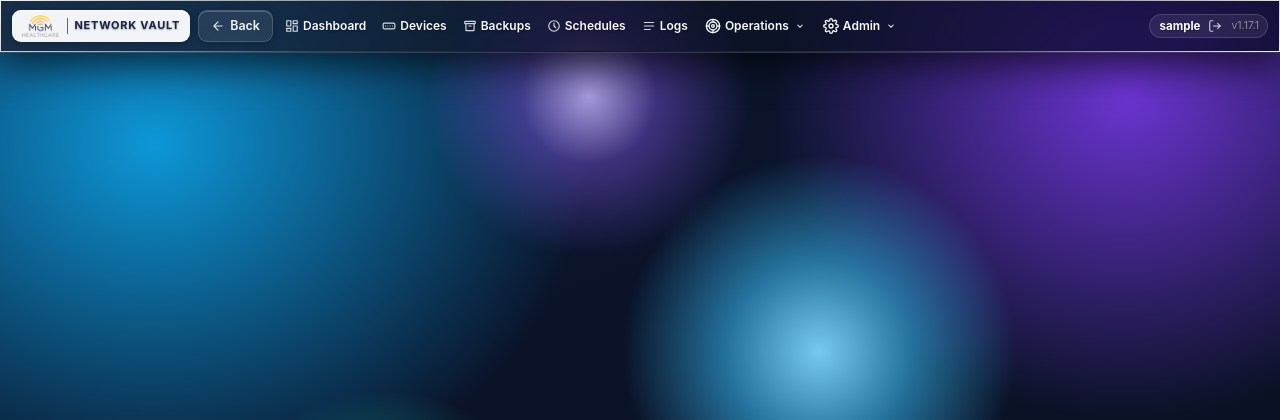
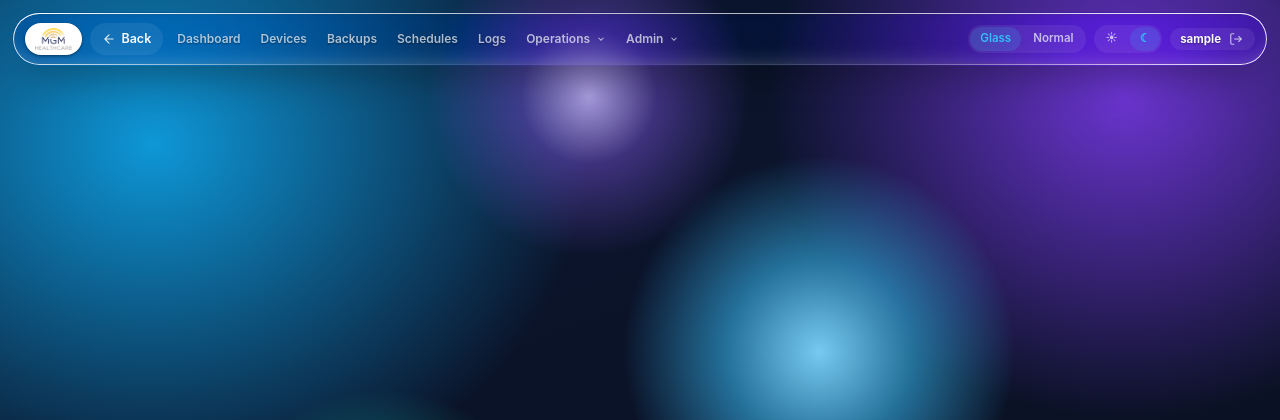
Before and after one commit to MGMHC/mgm-network-vault, a Flask app: a page that uses network_vault/templates/base.html in a window 1280 px wide. Shown: the top 420 px of the page. Run offline with Flask 3, Linux system fonts and the light colour scheme; the visitor is signed in with stand-in values (Sample User, id 1).

Commit message:
feat(theme): floating menu bar with glass lens, sub-row strip, Glass/Normal and Day/Night switches

```diff
--- a/network_vault/static/app.css
+++ b/network_vault/static/app.css
@@ -227,24 +227,19 @@
   box-sizing: border-box;
 }
 
-/* ── Top Navigation Bar Header (Liquid Glass Dock) ───────────────────────── */
+/* ── Top Navigation Bar Header (floating glass bar) ──────────────────────── */
+/* A wide pill floating 12px from the top and sides. The glass blur and the gradient edge are
+   drawn by theme.css (only under data-look=glass); Normal gets a solid panel and a hairline. */
 .top-nav-bar {
   position: sticky;
-  top: 0;
+  top: 12px;
   z-index: 300;
-  background: linear-gradient(135deg, rgba(255, 255, 255, 0.08) 0%, rgba(255, 255, 255, 0.03) 50%, rgba(255, 255, 255, 0.01) 100%), rgba(6, 11, 24, 0.78) !important;
-  color: var(--side-text);
-  box-shadow: 0 12px 38px rgba(0, 0, 0, 0.65), inset 0 1px 0 rgba(255, 255, 255, 0.22), inset 0 -1px 0 rgba(0, 0, 0, 0.35) !important;
-  border-bottom: 1px solid rgba(255, 255, 255, 0.14) !important;
-}
-
-.top-nav-bar::after {
-  content: "";
-  position: absolute;
-  inset: 0 0 auto 0;
-  height: 1px;
-  background: linear-gradient(90deg, transparent 5%, rgba(255, 255, 255, 0.45) 50%, transparent 95%);
-  pointer-events: none;
+  margin: 12px 12px 0;
+  background: var(--panel-strong);
+  color: var(--text);
+  border: 1px solid var(--border);
+  border-radius: 999px;
+  box-shadow: var(--shadow);
 }
 
 .top-nav-inner {
@@ -274,17 +271,16 @@
   height: 32px;
   box-sizing: border-box;
   text-decoration: none;
-  background: rgba(255, 255, 255, 0.95);
+  background: #ffffff;
   padding: 0 10px;
-  border-radius: 9px;
-  box-shadow: 0 2px 10px rgba(0, 0, 0, 0.3), inset 0 1px 0 rgba(255, 255, 255, 0.8);
-  transition: transform 0.15s ease, box-shadow 0.15s ease;
+  border-radius: 999px;
+  box-shadow: 0 1px 3px var(--drop);
+  transition: transform 0.15s ease;
 }
 
 .nav-brand:hover {
   text-decoration: none;
   transform: translateY(-1px);
-  box-shadow: 0 4px 14px rgba(56, 189, 248, 0.4);
 }
 
 .nav-brand-logo {
@@ -303,31 +299,31 @@
   padding-left: 6px;
   white-space: nowrap;
 }
+/* theme-exempt:end */
 
 /* Back Button */
 .back-btn,
 .nav-brand-group .back-btn,
 .top-nav-bar .back-btn {
-  display: inline-flex !important;
-  align-items: center !important;
-  justify-content: center !important;
-  gap: 5px !important;
-  height: 32px !important;
-  padding: 0 12px !important;
-  border-radius: 9px !important;
-  box-sizing: border-box !important;
-  background: rgba(255, 255, 255, 0.08) !important;
-  border: 1px solid rgba(255, 255, 255, 0.16) !important;
-  color: #f1f5f9 !important;
-  font: inherit !important;
-  font-size: 12.5px !important;
-  font-weight: 600 !important;
-  line-height: 1 !important;
-  margin: 0 !important;
-  cursor: pointer !important;
-  box-shadow: inset 0 1px 0 rgba(255, 255, 255, 0.22), 0 2px 8px rgba(0, 0, 0, 0.25) !important;
-  transition: all 0.18s cubic-bezier(0.16, 1, 0.3, 1) !important;
-  vertical-align: middle !important;
+  display: inline-flex;
+  align-items: center;
+  justify-content: center;
+  gap: 5px;
+  height: 32px;
+  padding: 0 12px;
+  border-radius: 999px;
+  box-sizing: border-box;
+  background: var(--chip);
+  border: 0;
+  color: var(--text);
+  font: inherit;
+  font-size: 12.5px;
+  font-weight: 600;
+  line-height: 1;
+  margin: 0;
+  cursor: pointer;
+  transition: background-color 0.18s ease, color 0.18s ease;
+  vertical-align: middle;
 }
 
 .back-btn svg,
@@ -366,15 +359,15 @@
   gap: 5px;
   height: 32px;
   box-sizing: border-box;
-  padding: 0 11px;
-  border-radius: 9px;
-  color: var(--side-text);
+  padding: 0 12px;
+  border-radius: 999px;
+  color: var(--text-dim);
   font-size: 12.5px;
   font-weight: 600;
   line-height: 1;
   text-decoration: none;
   white-space: nowrap;
-  transition: all 0.15s ease;
+  transition: background-color 0.15s ease, color 0.15s ease;
   margin: 0;
 }
 
@@ -413,17 +409,20 @@
   display: inline-flex;
   align-items: center;
   gap: 5px;
-  padding: 6px 10px;
-  border-radius: 8px;
-  color: var(--side-text);
+  height: 32px;
+  box-sizing: border-box;
+  padding: 0 10px 0 12px;
+  border-radius: 999px;
+  color: var(--text-dim);
   background: transparent;
-  border: 1px solid transparent;
+  border: 0;
   font: inherit;
   font-size: 12.5px;
   font-weight: 600;
+  line-height: 1;
   cursor: pointer;
   white-space: nowrap;
-  transition: all 0.15s ease;
+  transition: background-color 0.15s ease, color 0.15s ease;
 }
 
 .nav-dropdown-btn svg {
@@ -568,27 +540,67 @@
   flex-shrink: 0;
 }
 
+/* Glass | Normal and Day | Night switches (the same control sits in the mobile drawer). */
+.theme-seg {
+  display: inline-flex;
+  align-items: center;
+  gap: 2px;
+  padding: 2px;
+  border-radius: 999px;
+  background: var(--chip);
+}
+
+.theme-seg button {
+  display: inline-flex;
+  align-items: center;
+  justify-content: center;
+  height: 24px;
+  min-width: 28px;
+  padding: 0 10px;
+  border: 0;
+  border-radius: 999px;
+  background: transparent;
+  color: var(--text-dim);
+  font: inherit;
+  font-size: 11.5px;
+  font-weight: 600;
+  line-height: 1;
+  cursor: pointer;
+  transition: background-color 0.15s ease, color 0.15s ease;
+}
+
+.theme-seg button:hover {
+  color: var(--text);
+}
+
+.theme-seg button[aria-pressed="true"] {
+  background: var(--accent-soft);
+  color: var(--accent);
+}
+
 /* Site Switcher Pill */
 .top-nav-right .site-switcher-pill {
   display: inline-flex;
   align-items: center;
   gap: 5px;
-  padding: 2px 8px;
-  background: rgba(255, 255, 255, 0.12);
-  border: 1px solid rgba(255, 255, 255, 0.2);
-  border-radius: 99px;
-  transition: border-color 0.15s ease;
+  padding: 2px 10px;
+  background: var(--chip);
+  border: 0;
+  border-radius: 999px;
+  box-shadow: none;
+  transition: background-color 0.15s ease;
   max-width: 220px;
 }
 
 .top-nav-right .site-switcher-pill:hover {
-  border-color: var(--mgm-chrome);
+  background: var(--chip-hover);
+  box-shadow: none;
 }
 
 .top-nav-right .site-switcher-pill .s-icon {
   display: flex;
   align-items: center;
-  color: var(--mgm-chrome);
+  color: var(--accent);
 }
 
 .top-nav-right .site-switcher-pill .s-icon svg {
@@ -633,12 +652,12 @@
   display: inline-flex;
   align-items: center;
   gap: 6px;
-  padding: 2px 8px 2px 10px;
-  background: rgba(255, 255, 255, 0.08);
-  border: 1px solid rgba(255, 255, 255, 0.14);
-  border-radius: 99px;
+  padding: 2px 10px;
+  background: var(--chip);
+  border: 0;
+  border-radius: 999px;
   font-size: 11.5px;
-  color: #ffffff;
+  color: var(--text);
   flex-shrink: 0;
 }
 
@@ -659,20 +678,20 @@
 .nav-logout-btn {
   display: flex;
   align-items: center;
-  color: rgba(255, 255, 255, 0.75);
+  color: var(--text-dim);
   padding: 2px;
   border-radius: 4px;
   transition: color 0.15s ease;
 }
 
 .nav-logout-btn:hover {
-  color: #f87171;
+  color: var(--bad);
   text-decoration: none;
 }
 
 .nav-version {
   font-size: 10.5px;
-  color: rgba(255, 255, 255, 0.5);
+  color: var(--muted);
   margin-left: 1px;
 }
 
@@ -953,32 +974,38 @@
   display: inline-flex;
   align-items: center;
   gap: 5px;
-  padding: 4px 9px;
-  border-radius: 6px;
+  padding: 4px 10px;
+  border-radius: 999px;
   font-size: 11.5px;
   font-weight: 600;
-  color: #fca5a5;
-  background: rgba(239, 68, 68, 0.15);
-  border: 1px solid rgba(239, 68, 68, 0.3);
+  color: var(--bad);
+  background: var(--bad-soft);
   text-decoration: none;
   white-space: nowrap;
-  transition: all 0.15s ease;
+  transition: opacity 0.15s ease;
 }
 
 .mobile-logout-btn:hover,
 .mobile-logout-btn:active {
-  background: rgba(239, 68, 68, 0.28);
-  color: #ffffff;
+  opacity: 0.8;
   text-decoration: none;
 }
 
 .mobile-version-tag {
   font-size: 10.5px;
-  color: rgba(255, 255, 255, 0.45);
+  color: var(--muted);
   text-align: center;
 }
 
 /* ── Responsive Top Bar Adjustments ───────────────────────────────────────── */
+/* The bar now also carries the theme switches: shed the least useful bits first. */
+@media (max-width: 1600px) {
+  .nav-brand-text,
+  .nav-version {
+    display: none;
+  }
+}
+
 @media (max-width: 1280px) {
   .top-nav-inner {
     padding: 0 12px;
@@ -987,7 +1014,7 @@
 
   .top-nav-links .nav-item,
   .nav-dropdown-btn {
-    padding: 4px 6px;
+    padding: 0 8px;
     font-size: 12px;
     gap: 4px;
   }
--- a/network_vault/static/app.js
+++ b/network_vault/static/app.js
@@ -21,6 +21,33 @@
   if (ms) setTimeout(() => el.remove(), ms);
   return el;
 }
+
+// Theme: look (glass|normal) and mode (dark|light), remembered per user (see theme.py).
+// Applies immediately, mirrors into the nv_theme cookie (so the next page paints right even before
+// login state is known), then saves to the account. A failed save keeps the look and says so.
+function setTheme({ look, mode }) {
+  const root = document.documentElement;
+  look = look || root.dataset.look;
+  mode = mode || root.dataset.mode;
+  root.dataset.look = look;
+  root.dataset.mode = mode;
+  const scheme = document.querySelector('meta[name="color-scheme"]');
+  if (scheme) scheme.content = mode;
+  document.querySelectorAll('[data-set-look]').forEach(b => b.setAttribute('aria-pressed', String(b.dataset.setLook === look)));
+  document.querySelectorAll('[data-set-mode]').forEach(b => b.setAttribute('aria-pressed', String(b.dataset.setMode === mode)));
+  document.cookie = `nv_theme=${look}-${mode}; path=/; max-age=31536000; samesite=lax`;
+  window.dispatchEvent(new CustomEvent('themechange', { detail: { look, mode } }));
+  return api('/api/account/theme', { look, mode }).catch(() => {
+    toast("Couldn't save your theme", 'bad');
+  });
+}
+window.setTheme = setTheme;
+
+document.addEventListener('click', e => {
+  const b = e.target.closest('[data-set-look], [data-set-mode]');
+  if (!b) return;
+  setTheme(b.dataset.setLook ? { look: b.dataset.setLook } : { mode: b.dataset.setMode });
+});
 
 function selected(scope = document) {
   return [...scope.querySelectorAll('input.sel:checked')].map(i => i.value);
--- a/network_vault/templates/base.html
+++ b/network_vault/templates/base.html
@@ -110,6 +110,8 @@
       </nav>
 
       <div class="top-nav-right">
+        <div class="theme-seg" role="group" aria-label="Look"><button type="button" data-set-look="glass" title="Liquid glass" aria-pressed="{{ 'true' if theme_look == 'glass' else 'false' }}">Glass</button><button type="button" data-set-look="normal" title="Normal" aria-pressed="{{ 'true' if theme_look == 'normal' else 'false' }}">Normal</button></div>
+        <div class="theme-seg" role="group" aria-label="Mode"><button type="button" data-set-mode="light" title="Day" aria-label="Day" aria-pressed="{{ 'true' if theme_mode == 'light' else 'false' }}">&#9728;</button><button type="button" data-set-mode="dark" title="Night" aria-label="Night" aria-pressed="{{ 'true' if theme_mode == 'dark' else 'false' }}">&#9790;</button></div>
         {% if current_user_obj %}
         <div class="site-switcher-pill">
           <div class="s-icon">{{ icon('building') }}</div>
@@ -148,6 +150,7 @@
         </div>
       </div>
     </div>
+  </header>
 
   <!-- Contextual Sub-Nav Bar for Operations & Admin -->
   {% if is_ops %}
@@ -181,7 +184,6 @@
     </div>
   </div>
   {% endif %}
-  </header>
 
   <!-- Mobile Navigation Drawer & Backdrop -->
   <div class="mobile-nav-backdrop" id="mobileNavBackdrop" onclick="closeMobileNav()"></div>
@@ -215,7 +217,7 @@
             </select>
           </form>
           {% else %}
-          <span style="font-size:12px;font-weight:600;color:#fff;">{{ active_site.code if active_site else 'Site' }} &middot; {{ active_site.name if active_site else '' }}</span>
+          <span style="font-size:12px;font-weight:600;color:var(--text);">{{ active_site.code if active_site else 'Site' }} &middot; {{ active_site.name if active_site else '' }}</span>
           {% endif %}
         </div>
       </div>
@@ -264,6 +266,8 @@
     </div>
 
     <div class="mobile-nav-footer">
+      <div class="mobile-theme-row"><span>Look</span><div class="theme-seg" role="group" aria-label="Look"><button type="button" data-set-look="glass" title="Liquid glass" aria-pressed="{{ 'true' if theme_look == 'glass' else 'false' }}">Glass</button><button type="button" data-set-look="normal" title="Normal" aria-pressed="{{ 'true' if theme_look == 'normal' else 'false' }}">Normal</button></div></div>
+      <div class="mobile-theme-row"><span>Mode</span><div class="theme-seg" role="group" aria-label="Mode"><button type="button" data-set-mode="light" title="Day" aria-label="Day" aria-pressed="{{ 'true' if theme_mode == 'light' else 'false' }}">&#9728;</button><button type="button" data-set-mode="dark" title="Night" aria-label="Night" aria-pressed="{{ 'true' if theme_mode == 'dark' else 'false' }}">&#9790;</button></div></div>
       <div class="mobile-user-row">
         <div class="mobile-user-details">
           <span class="mobile-user-name">{{ current_user }}</span>
```
Also changed, not shown: other parts of network_vault/static/app.css (+181 -148 lines). Lines whose indentation alone changed are shown as unchanged.
